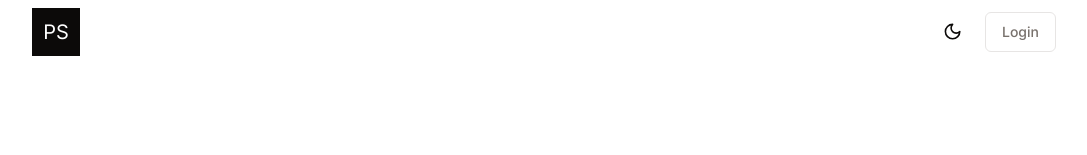
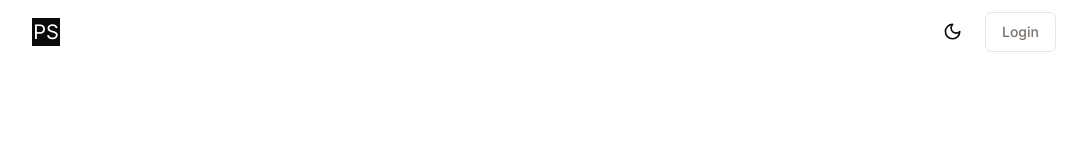
Before and after one commit to shresthapradhuman/ideanote, a Next.js app: page / in a window 1280 px wide. Shown: the top 155 px of the page, without its empty margins (96-1183 px from the left). Built offline with nearby package versions, Linux system fonts and the light colour scheme; no server answers; the database is empty.

Commit message:
logo padding fix

```diff
--- a/app/(root)/_components/navbar.tsx
+++ b/app/(root)/_components/navbar.tsx
@@ -42,7 +42,7 @@ const Navbar = () => {
   return (
     <header className="flex items-center justify-between h-16 px-4 md:px-0">
       <Link href={"/"} className="flex items-center text-xl">
-        <span className="h-7 w-7 p-6 bg-foreground flex items-center justify-center text-background">PS</span>
+        <span className="h-7 w-7 p-2 bg-foreground flex items-center justify-center text-background">PS</span>
       </Link>
       <div className="md:flex items-center space-x-3 hidden">
 
```
